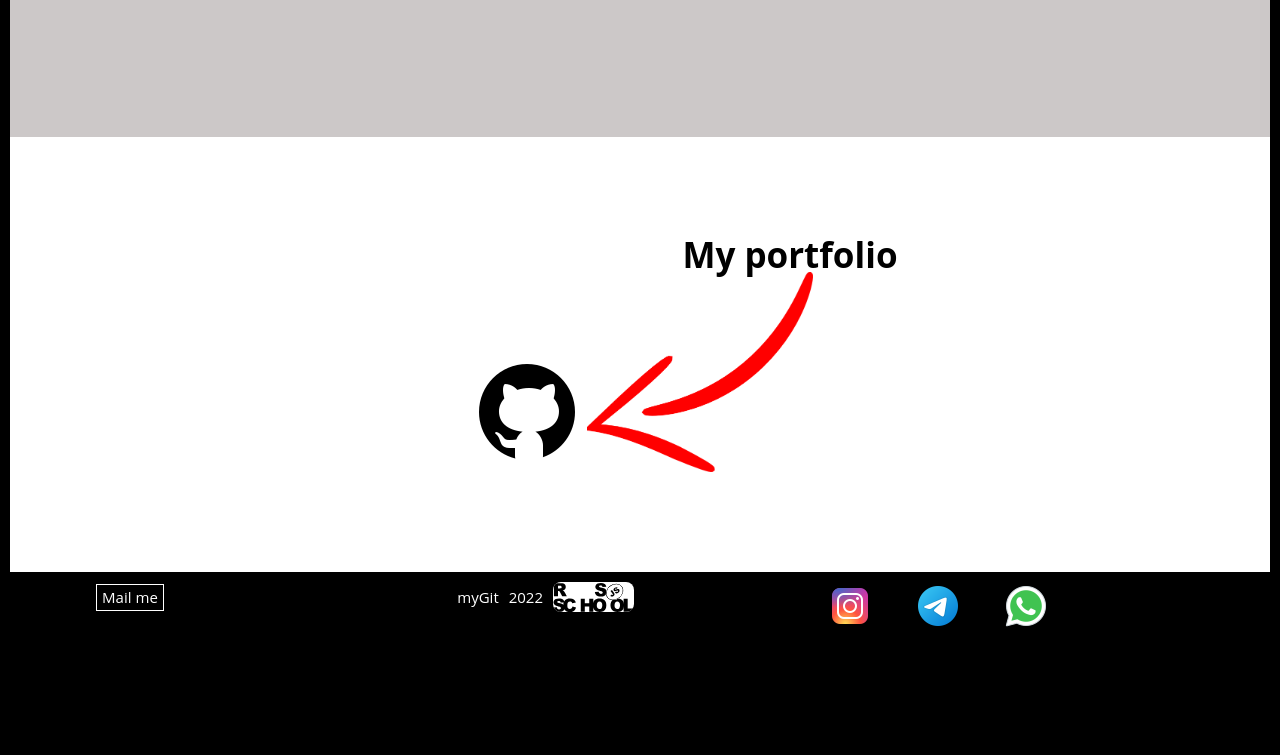
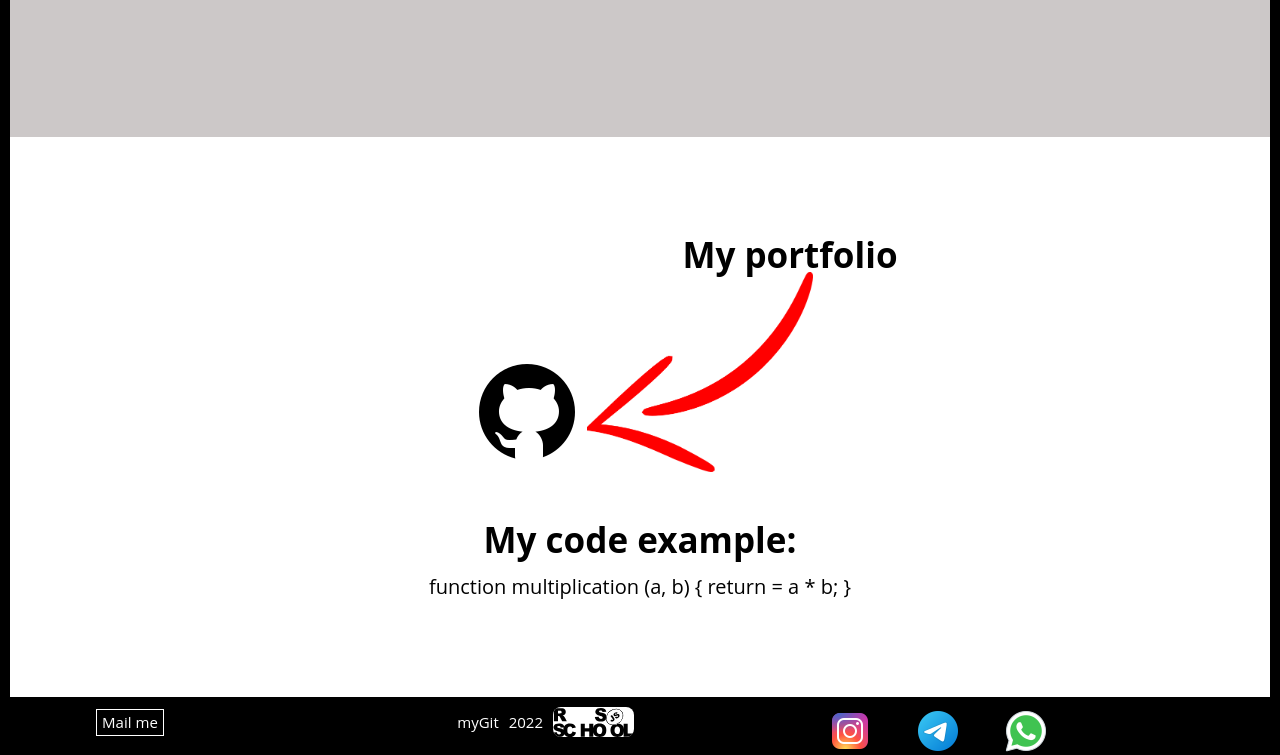
Before and after one commit to Dranikson/rsschool-cv-old-, a plain HTML site: page index.html in a window 1280 px wide. Shown: the part 969-1724 px from the top of the page. Before the commit the page ends 1599 px from the top, so only its background shows below. Drawn offline with Linux system fonts and the light colour scheme.

Commit message:
feat: add code example section

```diff
--- a/index.html
+++ b/index.html
@@ -151,6 +151,14 @@
                         <img class="portfolio__img" src="img/arr.png" alt="arrow">
                     </div>
                 </div>
+                <div class="code-example__container">
+                    <h3>My code example: </h3>
+                    <code class="code-example">
+                        function multiplication (a, b) {
+                            return = a * b;
+                        }
+                    </code>
+                </div>
             </section>
         </main>
         <footer>
--- a/style.css
+++ b/style.css
@@ -277,6 +277,18 @@ margin-left: 300px;
 .portfolio__img {
 	height: 200px;
 }
+.code-example__container {
+	padding-top: 50px;
+	display: flex;
+	flex-direction: column;
+	justify-content: center;
+	align-items: center;
+}
+.code-example {
+	padding-top: 20px;
+	display: inline-block;
+	font-size: 20px;
+}
 /* MAIN */
 /* -------footer--------- */
 .footer__container {
```
